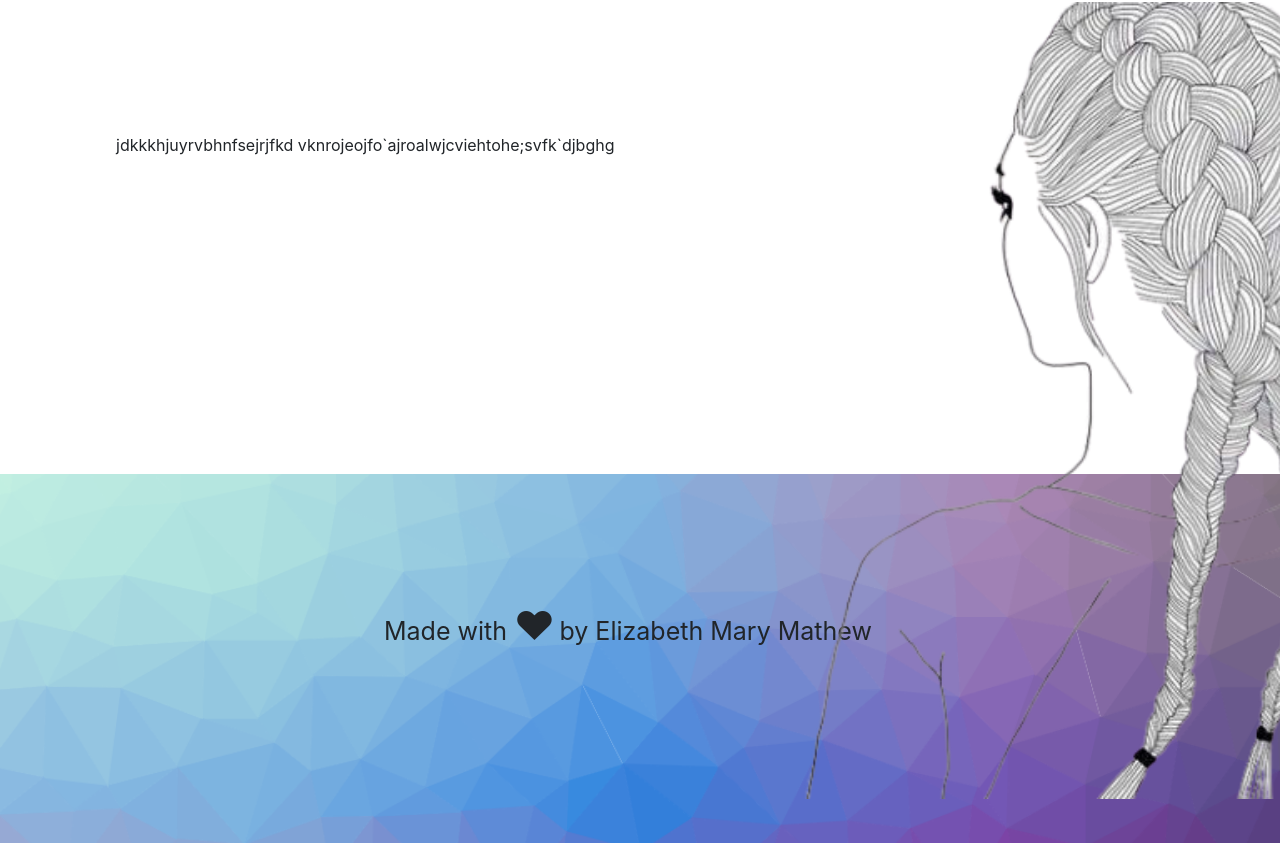
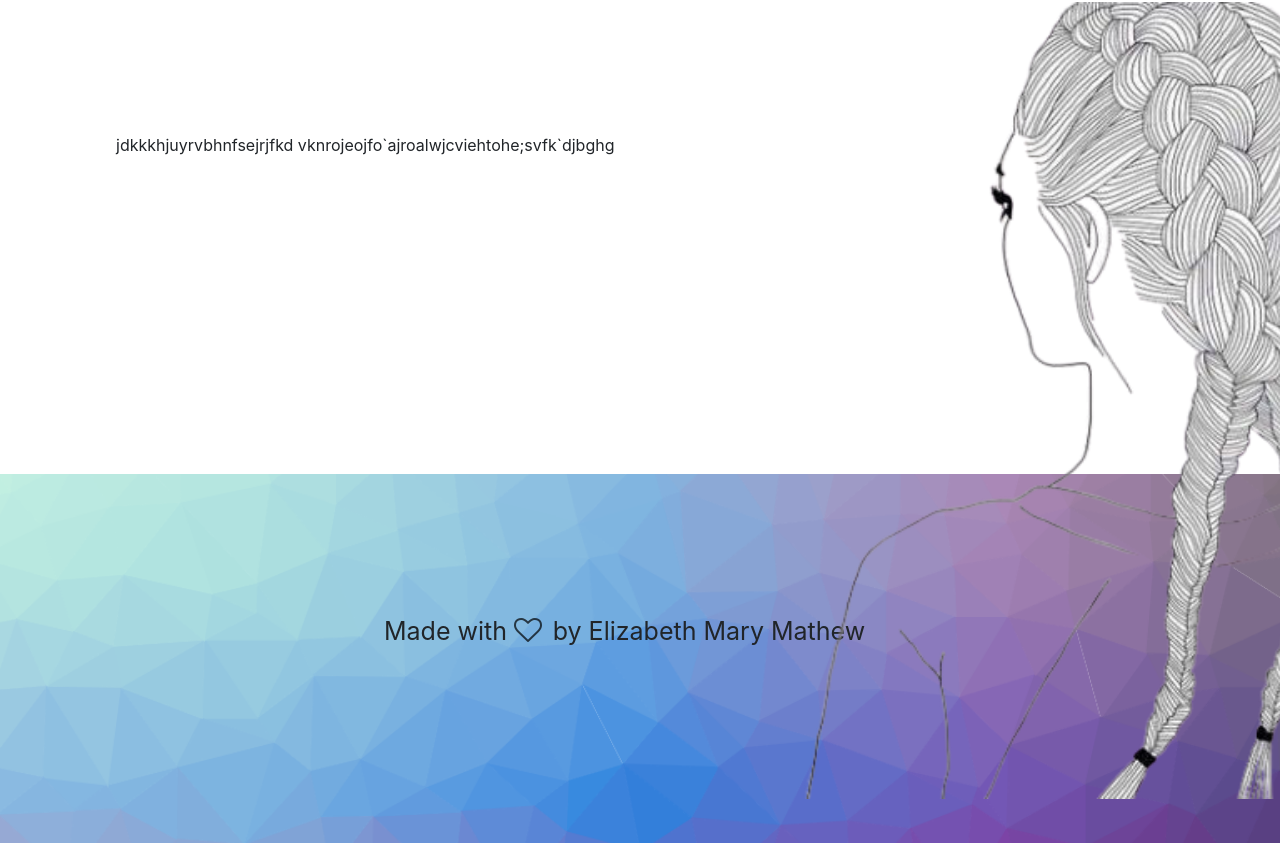
Before and after one commit to Elizabeth-Mathew1/Elizabeth-Mathew, a plain HTML site: page index.html in a window 1280 px wide. Shown: the part 3641-4484 px from the top of the page. Drawn offline with nearby package versions, Linux system fonts and the light colour scheme; a web font is replaced by a local one.

Commit message:
Update 3/n

```diff
--- a/index.html
+++ b/index.html
@@ -79,6 +79,6 @@
       </div>
     </section>
     <section class="footer">
-      <p style="display: inline;">Made with </p><a><h1 style="display: inline;padding-top:30%;">♥</h1></a> <p style="display: inline;"> by Elizabeth Mary Mathew</p>
+      <p style="display: inline;">Made with </p><h1 style="display: inline;padding-top:30%;"> <i class="fa fa-heart-o" style="display: inline;"></i> </i></h1> <p style="display: inline;"> by Elizabeth Mary Mathew</p>
 </body>
 </html>
```
